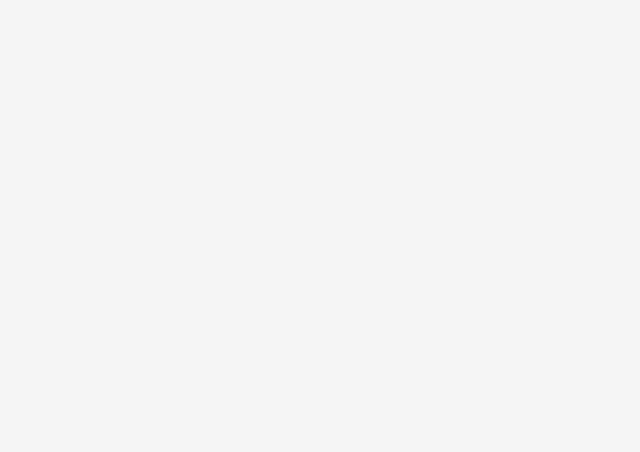
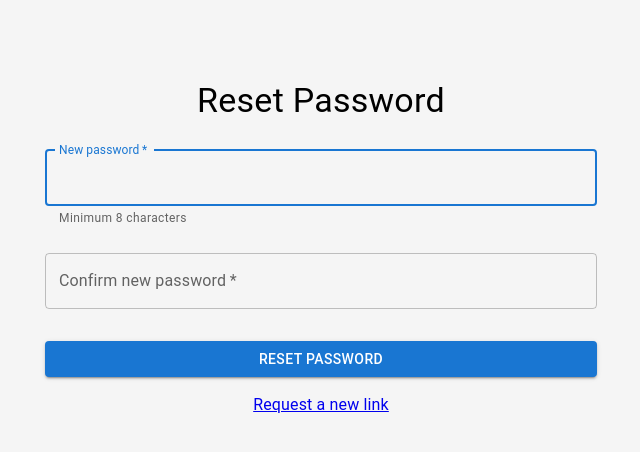
Before and after one commit to Parham0483/ragbot-project, a React (Create React App) app in the folder frontend/: page /reset-password in a window 1280 px wide. Before the commit this address had no page. Shown: the top 452 px of the page, without its empty margins (319-959 px from the left). Built offline with nearby package versions, Linux system fonts and the light colour scheme.

Commit message:
add security hardening:  email verification enforcement frontend

```diff
--- a/frontend/src/App.js
+++ b/frontend/src/App.js
@@ -5,6 +5,9 @@ import ProtectedRoute from './components/Layout/ProtectedRoute';
 import AppLayout from './components/Layout/AppLayout';
 import Login from './components/Auth/Login';
 import Register from './components/Auth/Register';
+import VerifyEmail from './components/Auth/VerifyEmail';
+import ForgotPassword from './components/Auth/ForgotPassword';
+import ResetPassword from './components/Auth/ResetPassword';
 import Dashboard from './components/Dashboard/Dashboard';
 import CreateChatbot from './components/Chatbots/CreateChatbot';
 import ChatbotDetail from './components/Chatbots/ChatbotDetail';
@@ -27,6 +30,9 @@ function App() {
         <Routes>
           <Route path="/login" element={<Login />} />
           <Route path="/register" element={<Register />} />
+          <Route path="/verify-email" element={<VerifyEmail />} />
+          <Route path="/forgot-password" element={<ForgotPassword />} />
+          <Route path="/reset-password" element={<ResetPassword />} />
           <Route path="/dashboard"     element={<AppRoute><Dashboard /></AppRoute>} />
           <Route path="/create-chatbot" element={<AppRoute><CreateChatbot /></AppRoute>} />
           <Route path="/chatbot/:id"   element={<AppRoute><ChatbotDetail /></AppRoute>} />
--- /dev/null
+++ b/frontend/src/components/Auth/ForgotPassword.jsx
@@ -0,0 +1,69 @@
+import React, { useState } from 'react';
+import { Link } from 'react-router-dom';
+import { Container, Box, TextField, Button, Typography, Alert } from '@mui/material';
+import { authAPI } from '../../services/api';
+
+function ForgotPassword() {
+  const [email, setEmail] = useState('');
+  const [submitted, setSubmitted] = useState(false);
+  const [loading, setLoading] = useState(false);
+
+  const handleSubmit = async (e) => {
+    e.preventDefault();
+    setLoading(true);
+    try {
+      await authAPI.passwordResetRequest({ email });
+    } catch {
+      // Intentionally swallowed — always show the same message
+    } finally {
+      setLoading(false);
+      setSubmitted(true);
+    }
+  };
+
+  return (
+    <Container maxWidth="sm">
+      <Box sx={{ mt: 10, display: 'flex', flexDirection: 'column', alignItems: 'center' }}>
+        <Typography variant="h4" gutterBottom>Forgot Password</Typography>
+
+        {submitted ? (
+          <>
+            <Alert severity="info" sx={{ width: '100%', mb: 2 }}>
+              If that email exists, a reset link has been sent. Check your inbox (and spam folder).
+            </Alert>
+            <Typography align="center">
+              <Link to="/login">Back to Login</Link>
+            </Typography>
+          </>
+        ) : (
+          <Box component="form" onSubmit={handleSubmit} sx={{ width: '100%' }}>
+            <TextField
+              margin="normal"
+              required
+              fullWidth
+              label="Email address"
+              type="email"
+              value={email}
+              onChange={(e) => setEmail(e.target.value)}
+              autoFocus
+            />
+            <Button
+              type="submit"
+              fullWidth
+              variant="contained"
+              disabled={loading}
+              sx={{ mt: 3, mb: 2 }}
+            >
+              {loading ? 'Sending…' : 'Send reset link'}
+            </Button>
+            <Typography align="center">
+              <Link to="/login">Back to Login</Link>
+            </Typography>
+          </Box>
+        )}
+      </Box>
+    </Container>
+  );
+}
+
+export default ForgotPassword;
--- /dev/null
+++ b/frontend/src/components/Auth/ResetPassword.jsx
@@ -0,0 +1,95 @@
+import React, { useState } from 'react';
+import { Link, useSearchParams, useNavigate } from 'react-router-dom';
+import { Container, Box, TextField, Button, Typography, Alert } from '@mui/material';
+import { authAPI } from '../../services/api';
+
+function ResetPassword() {
+  const [searchParams] = useSearchParams();
+  const navigate = useNavigate();
+
+  const token = searchParams.get('token') || '';
+  const uid = searchParams.get('uid') || '';
+
+  const [formData, setFormData] = useState({ new_password: '', new_password_confirm: '' });
+  const [error, setError] = useState('');
+  const [loading, setLoading] = useState(false);
+
+  const handleChange = (e) => {
+    setFormData({ ...formData, [e.target.name]: e.target.value });
+  };
+
+  const handleSubmit = async (e) => {
+    e.preventDefault();
+    setError('');
+
+    if (formData.new_password !== formData.new_password_confirm) {
+      setError("Passwords don't match.");
+      return;
+    }
+
+    if (!token || !uid) {
+      setError('Invalid reset link. Please request a new one.');
+      return;
+    }
+
+    setLoading(true);
+    try {
+      await authAPI.passwordResetConfirm({ token, uid, ...formData });
+      navigate('/login', { state: { successMessage: 'Password reset successfully. You can now log in.' } });
+    } catch (err) {
+      const msg = err.response?.data?.error;
+      setError(Array.isArray(msg) ? msg.join(' ') : (msg || 'Password reset failed. The link may have expired.'));
+    } finally {
+      setLoading(false);
+    }
+  };
+
+  return (
+    <Container maxWidth="sm">
+      <Box sx={{ mt: 10, display: 'flex', flexDirection: 'column', alignItems: 'center' }}>
+        <Typography variant="h4" gutterBottom>Reset Password</Typography>
+
+        {error && <Alert severity="error" sx={{ width: '100%', mb: 2 }}>{error}</Alert>}
+
+        <Box component="form" onSubmit={handleSubmit} sx={{ width: '100%' }}>
+          <TextField
+            margin="normal"
+            required
+            fullWidth
+            label="New password"
+            name="new_password"
+            type="password"
+            value={formData.new_password}
+            onChange={handleChange}
+            helperText="Minimum 8 characters"
+            autoFocus
+          />
+          <TextField
+            margin="normal"
+            required
+            fullWidth
+            label="Confirm new password"
+            name="new_password_confirm"
+            type="password"
+            value={formData.new_password_confirm}
+            onChange={handleChange}
+          />
+          <Button
+            type="submit"
+            fullWidth
+            variant="contained"
+            disabled={loading}
+            sx={{ mt: 3, mb: 2 }}
+          >
+            {loading ? 'Resetting…' : 'Reset password'}
+          </Button>
+          <Typography align="center">
+            <Link to="/forgot-password">Request a new link</Link>
+          </Typography>
+        </Box>
+      </Box>
+    </Container>
+  );
+}
+
+export default ResetPassword;
--- /dev/null
+++ b/frontend/src/components/Auth/VerifyEmail.jsx
@@ -0,0 +1,93 @@
+import React, { useEffect, useState } from 'react';
+import { Link, useSearchParams, useNavigate } from 'react-router-dom';
+import { useAuth } from '../../contexts/AuthContext';
+import { Container, Box, Typography, Alert, CircularProgress, Button } from '@mui/material';
+import { authAPI } from '../../services/api';
+
+function VerifyEmail() {
+  const [searchParams] = useSearchParams();
+  const { verifyEmailAndLogin } = useAuth();
+  const navigate = useNavigate();
+
+  const [state, setState] = useState('verifying'); // 'verifying' | 'success' | 'error'
+  const [errorMsg, setErrorMsg] = useState('');
+  const [resendStatus, setResendStatus] = useState('');
+
+  useEffect(() => {
+    const token = searchParams.get('token');
+    const uid = searchParams.get('uid');
+
+    if (!token || !uid) {
+      setState('error');
+      setErrorMsg('Invalid verification link — token or user ID is missing.');
+      return;
+    }
+
+    verifyEmailAndLogin({ token, uid })
+      .then(() => {
+        setState('success');
+        setTimeout(() => navigate('/dashboard'), 2500);
+      })
+      .catch((err) => {
+        const msg = err.response?.data?.error || 'Verification failed. The link may be invalid or already used.';
+        setErrorMsg(msg);
+        setState('error');
+      });
+  // eslint-disable-next-line react-hooks/exhaustive-deps
+  }, []);
+
+  const handleResend = async () => {
+    // Ask the user for their email to resend — simplest approach without extra endpoint
+    const email = window.prompt('Enter your email address to resend the verification link:');
+    if (!email) return;
+    setResendStatus('sending');
+    try {
+      // Resend by requesting a password-reset-style email — we reuse the register flow
+      // The cleanest way without a dedicated endpoint: tell the user to register again
+      // or contact support. For now, direct them to contact support.
+      setResendStatus('Please contact support or try registering again with the same email.');
+    } catch {
+      setResendStatus('Failed to resend. Please try again later.');
+    }
+  };
+
+  return (
+    <Container maxWidth="sm">
+      <Box sx={{ mt: 10, display: 'flex', flexDirection: 'column', alignItems: 'center', gap: 3 }}>
+        <Typography variant="h4">Email Verification</Typography>
+
+        {state === 'verifying' && (
+          <>
+            <CircularProgress />
+            <Typography color="text.secondary">Verifying your email address…</Typography>
+          </>
+        )}
+
+        {state === 'success' && (
+          <Alert severity="success" sx={{ width: '100%' }}>
+            Email verified successfully! Redirecting you to your dashboard…
+          </Alert>
+        )}
+
+        {state === 'error' && (
+          <>
+            <Alert severity="error" sx={{ width: '100%' }}>{errorMsg}</Alert>
+            {resendStatus && (
+              <Alert severity="info" sx={{ width: '100%' }}>{resendStatus}</Alert>
+            )}
+            <Box sx={{ display: 'flex', gap: 2 }}>
+              <Button variant="outlined" onClick={handleResend}>
+                Resend verification email
+              </Button>
+              <Button variant="text" component={Link} to="/login">
+                Back to Login
+              </Button>
+            </Box>
+          </>
+        )}
+      </Box>
+    </Container>
+  );
+}
+
+export default VerifyEmail;
--- a/frontend/src/services/api.js
+++ b/frontend/src/services/api.js
@@ -21,6 +21,9 @@ export const authAPI = {
   login: (credentials) => api.post('/auth/login/', credentials),
   register: (data) => api.post('/auth/register/', data),
   getProfile: () => api.get('/auth/profile/'),
+  verifyEmail: (data) => api.post('/auth/verify-email/', data),
+  passwordResetRequest: (data) => api.post('/auth/password-reset-request/', data),
+  passwordResetConfirm: (data) => api.post('/auth/password-reset-confirm/', data),
 };
 
 export const chatbotAPI = {
```
